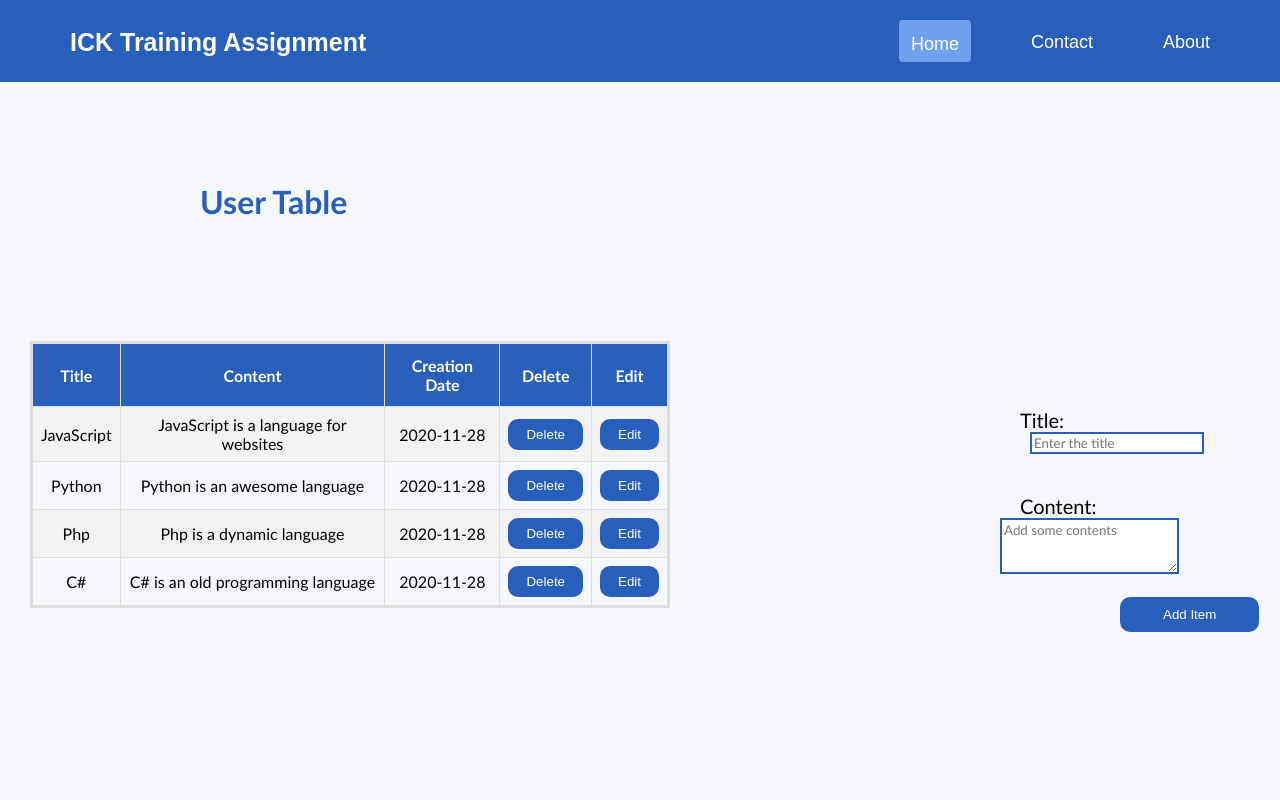
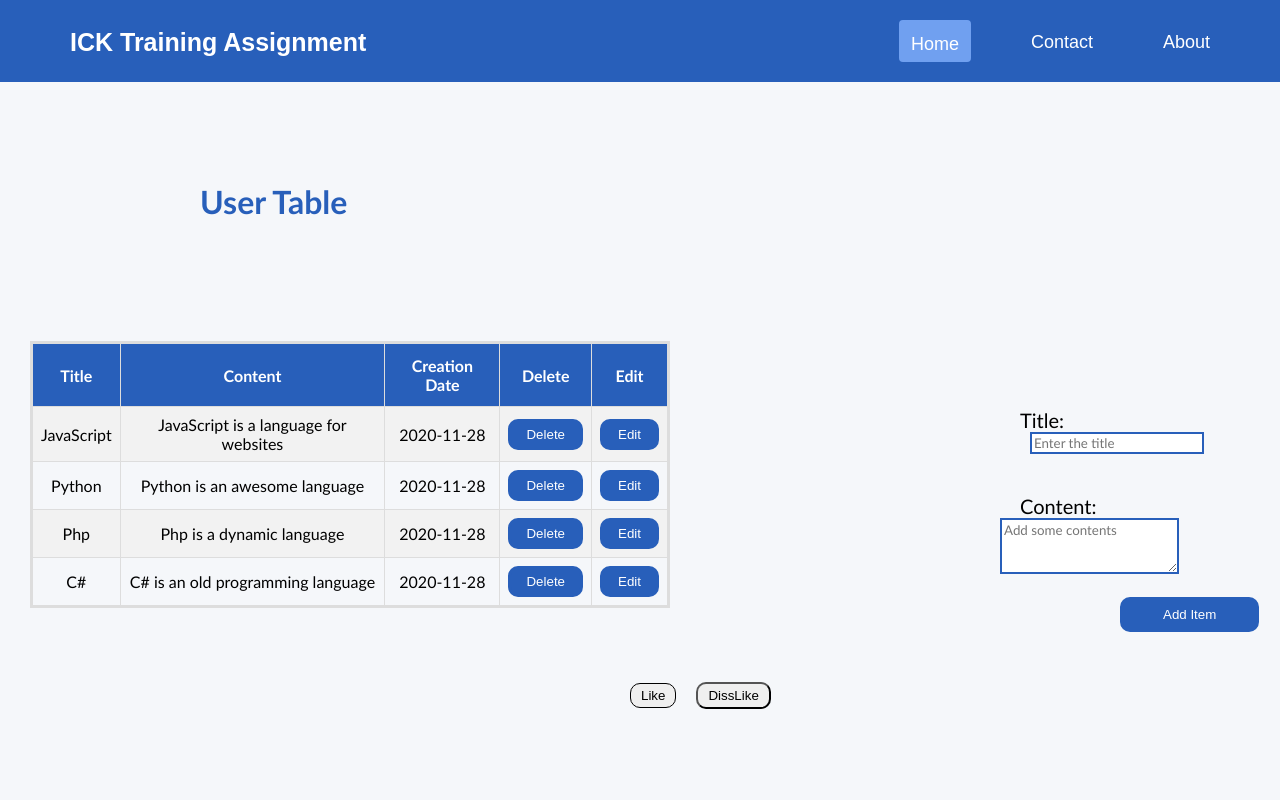
Before and after one commit to BleonaKonjuhi/ICK-final-assignment, a React (Create React App) app: page / in a window 1280 px wide. Shown: the top 800 px of the page. Built offline with nearby package versions, Linux system fonts and the light colour scheme.

Commit message:
Adding upvote and downvote button

```diff
--- a/package.json
+++ b/package.json
@@ -9,6 +9,7 @@
     "axios": "^0.21.0",
     "react": "^17.0.1",
     "react-dom": "^17.0.1",
+    "react-icons": "^4.1.0",
     "react-scripts": "4.0.1",
     "web-vitals": "^0.2.4"
   },
--- a/src/components/Home.js
+++ b/src/components/Home.js
@@ -12,18 +12,31 @@ class Home extends Component {
       title: '',
       content: '',
       items: [],
+      disabledUpvote: false,
+      disabledDownvote: false
 
 
     }
+    this.handleUpvoteClicked = this.handleUpvoteClicked.bind(this);
+    this.handleDownvoteClicked = this.handleDownvoteClicked.bind(this);
   };
-  handleDeleteRow(i) {
-        let items = [...this.state.items]
-        items.splice(i, 1)
-        this.setState({
-          items: items
-        })
-      }
+  handleUpvoteClicked() {
+    if (!this.state.disabledUpvote) {
+      this.setState({
+        disabledUpvote: true,
+        disabledDownvote: false
+      });
+    }
+  }
 
+  handleDownvoteClicked() {
+    if (!this.state.disabledDownvote) {
+      this.setState({
+        disabledUpvote: false,
+        disabledDownvote: true
+      });
+    }
+  }
   handleFormSubmit = (e) => {
     e.preventDefault();
      if (!this.state.title || this.state.title.length < 2) {
@@ -74,6 +87,16 @@ class Home extends Component {
           newTitle={ this.state.title }
           newContent={ this.state.content }
            />
+           <div>
+             <button className="up"  label="Upvote"
+                primary={true}
+                disabled={this.state.disabledUpvote}
+                onClick={this.handleUpvoteClicked} >Like</button>
+                <button className="down" label="Downvote"
+                secondary={true}
+                disabled={this.state.disabledDownvote}
+                onClick={this.handleDownvoteClicked}>DissLike</button>
+           </div>
       </div>
     );
   }
--- a/src/components/Table.js
+++ b/src/components/Table.js
@@ -29,6 +29,7 @@ class Table extends React.Component {
           items: items
         });
       }
+
       updateMessage(event){
         this.setState({
           message:event.target.value
@@ -65,7 +66,6 @@ class Table extends React.Component {
 
   render() {
     const items = this.props.items;
-    let context = this;
     return (
       <div >
           <h1 id='Headtitle' style={{marginBottom: "-80px", marginTop: "100px"}}>User Table</h1>
@@ -89,7 +89,7 @@ class Table extends React.Component {
                   <td>{items.title}</td>
                   <td>{items.content}</td>
                   <td>{this.state.currentDate}</td>
-                  <td><button className="edButton" onClick={context.handleDeleteRow.bind(context,index)}>Delete</button></td>
+                  <td><button className="edButton" onClick={this.handleDeleteRow.bind(items,index)}>Delete</button></td>
                   <td><button className="edButton" onClick={this.handleClick.bind(this)}>Edit</button></td>
 
                 </tr>
--- a/src/style.css
+++ b/src/style.css
@@ -220,3 +220,21 @@ label {
   background-color: #285FBA;
   color: white;
 }
+.up{
+  padding: 4px 10px 4px 10px;
+  margin-left: 630px;
+  border-radius: 10px;
+  outline: none;
+  border: 1px solid  ;
+  /* background-color: #285FBA; */
+  /* color: white; */
+}
+.down{
+  padding: 4px 10px 4px 10px;
+  margin-left: 20px;
+  border-radius: 10px;
+  outline: none;
+  /* background-color: #285FBA; */
+  /* color: white; */
+
+}
```
Also changed, not shown: 2 other files (tests, documents, lock files or other folders).
